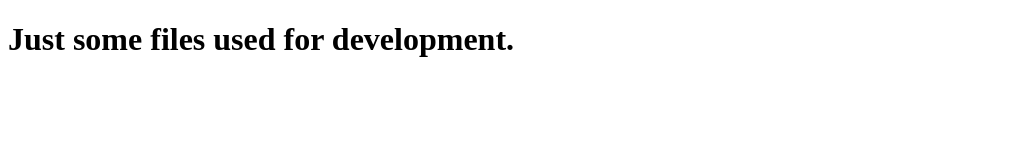
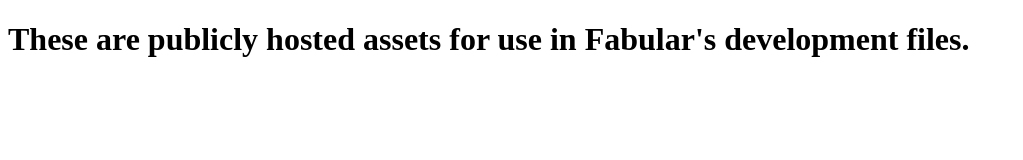
Before and after one commit to studiotisina/fabular-assets, a plain HTML site: page index.html in a window 1280 px wide. Shown: the whole page, without its empty margins (0-1023 px from the left). Drawn offline with Linux system fonts and the light colour scheme.

Commit message:
Update index.html

```diff
--- a/index.html
+++ b/index.html
@@ -7,6 +7,6 @@
     <meta name="robots" content="noindex, nofollow" />
 </head>
 <body>
-    <h1>Just some files used for development.</h1>
+    <h1>These are publicly hosted assets for use in Fabular's development files.</h1>
 </body>
 </html>
```
